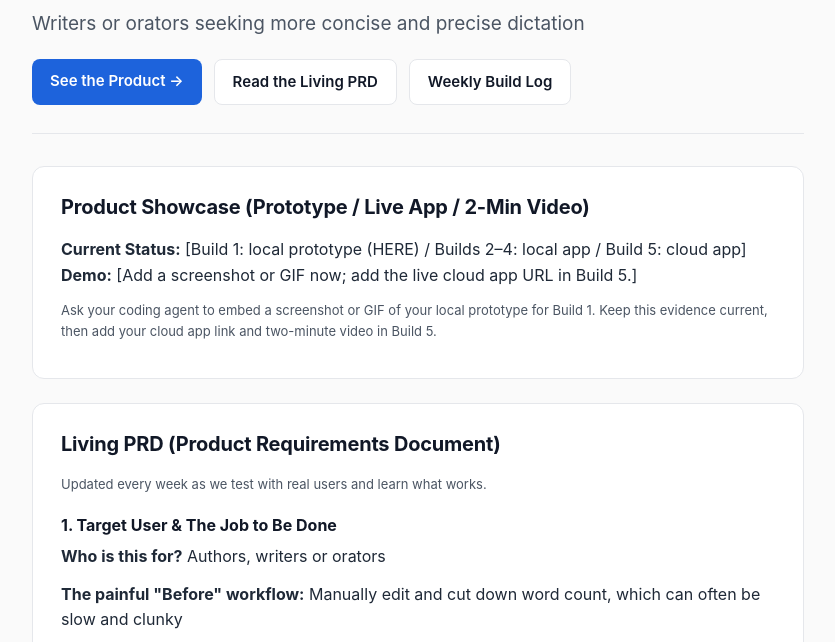
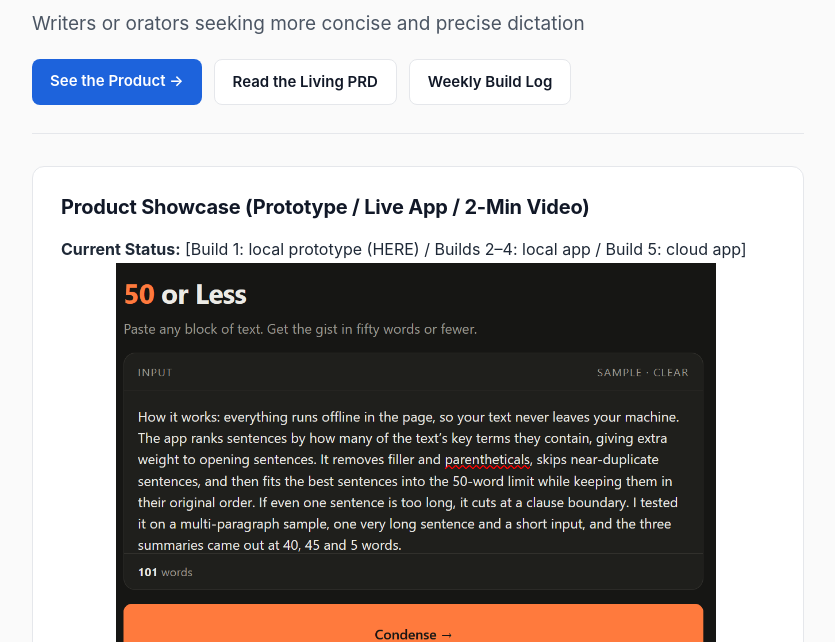
Before and after one commit to building-with-ai-f26/jtw394-sandbox, a plain HTML site: page docs/index.html in a window 1280 px wide. Shown: the part 132-774 px from the top of the page, without its empty margins (222-1057 px from the left). Drawn offline with Linux system fonts and the light colour scheme.

Commit message:
Update index.html

```diff
--- a/docs/index.html
+++ b/docs/index.html
@@ -158,7 +158,7 @@
       <h2>Product Showcase (Prototype / Live App / 2-Min Video)</h2>
       <p>
         <strong>Current Status:</strong> [Build 1: local prototype (HERE) / Builds 2–4: local app / Build 5: cloud app]<br />
-        <strong>Demo:</strong> [Add a screenshot or GIF now; add the live cloud app URL in Build 5.]
+        <strong>Demo:</strong> <img src="50 or Less Screenshot.png" alt="Screenshot of prototype build" width="600">
       </p>
       <p class="meta">
         Ask your coding agent to embed a screenshot or GIF of your local prototype for Build 1. Keep this evidence current, then add your cloud app link and two-minute video in Build 5.
```
